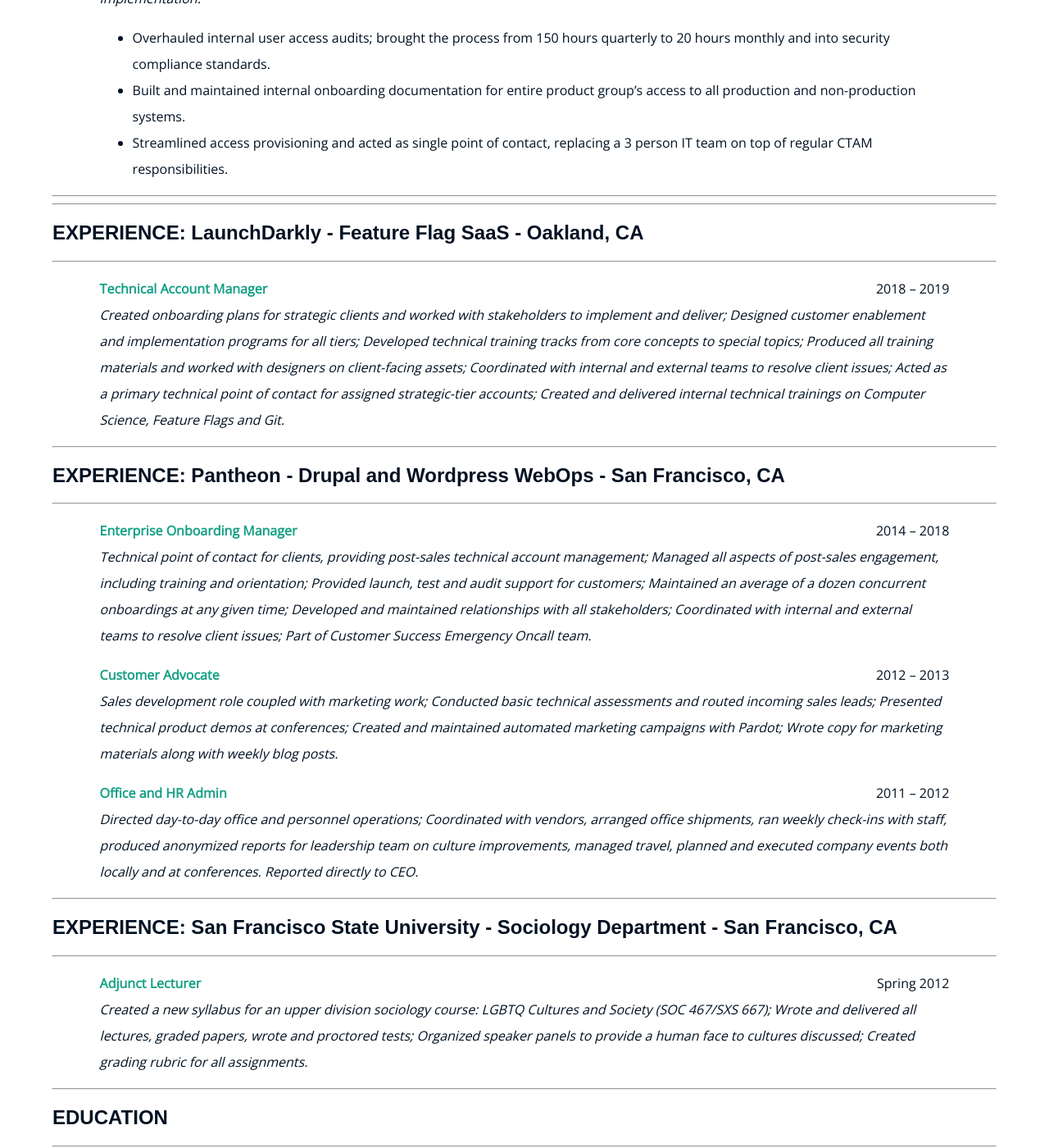
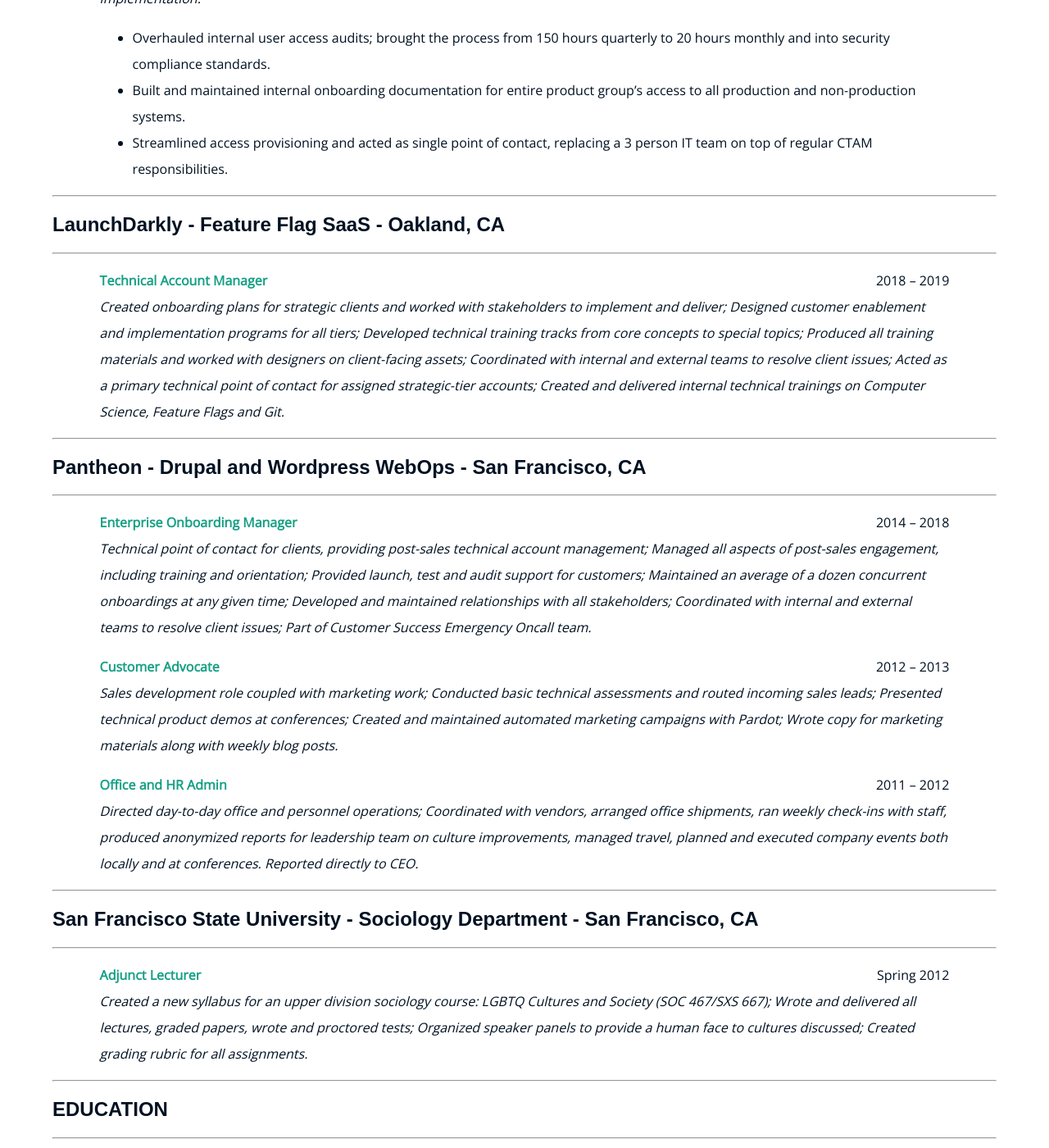
Before and after one commit to JessiJullie/JessiSite, a Jekyll site: the page built from resume.md, in a window 1280 px wide and 1400 px high, scrolled down 729 px. Shown: the whole window at 82% size. Built offline with Jekyll 4.4.1, drawn with Linux system fonts in a browser that asks for light colours; some of the changed text lies outside the part shown.

Commit message:
markdown tweaks on resume page

```diff
--- a/resume.md
+++ b/resume.md
@@ -7,7 +7,7 @@ subtitle: Things Done by Me
 
 
 ***
-## EXPERIENCE: Splunk - Observability Platform - San Francisco, CA
+## Splunk - Observability Platform - San Francisco, CA
 ---------------
 
 **Sr. Customer Reliability Engineer**  <span style="float: right; ">2021 – Current</span>
@@ -26,16 +26,14 @@ _Customer facing technical liaison between internal teams and private realm cust
 - Streamlined access provisioning and acted as single point of contact, replacing a 3 person IT team on top of regular CTAM responsibilities.
 
 ***
-
-***
-## EXPERIENCE: LaunchDarkly - Feature Flag SaaS - Oakland, CA
+## LaunchDarkly - Feature Flag SaaS - Oakland, CA
 ---------------
 
 **Technical Account Manager**  <span style="float: right; ">2018 – 2019</span>
 _Created onboarding plans for strategic clients and worked with stakeholders to implement and deliver; Designed customer enablement and implementation programs for all tiers; Developed technical training tracks from core concepts to special topics; Produced all training materials and worked with designers on client-facing assets; Coordinated with internal and external teams to resolve client issues; Acted as a primary technical point of contact for assigned strategic-tier accounts; Created and delivered internal technical trainings on Computer Science, Feature Flags and Git._
 
 ***
-## EXPERIENCE: Pantheon - Drupal and Wordpress WebOps - San Francisco, CA
+## Pantheon - Drupal and Wordpress WebOps - San Francisco, CA
 ---------------
 
 **Enterprise Onboarding Manager**  <span style="float: right; ">2014 – 2018</span>
@@ -52,7 +50,7 @@ leadership team on culture improvements, managed travel, planned and executed
 company events both locally and at conferences. Reported directly to CEO._
 
 ***
-## EXPERIENCE: San Francisco State University - Sociology Department - San Francisco, CA
+## San Francisco State University - Sociology Department - San Francisco, CA
 ---------------
 
 **Adjunct Lecturer** <span style="float: right; ">Spring 2012</span>
```
